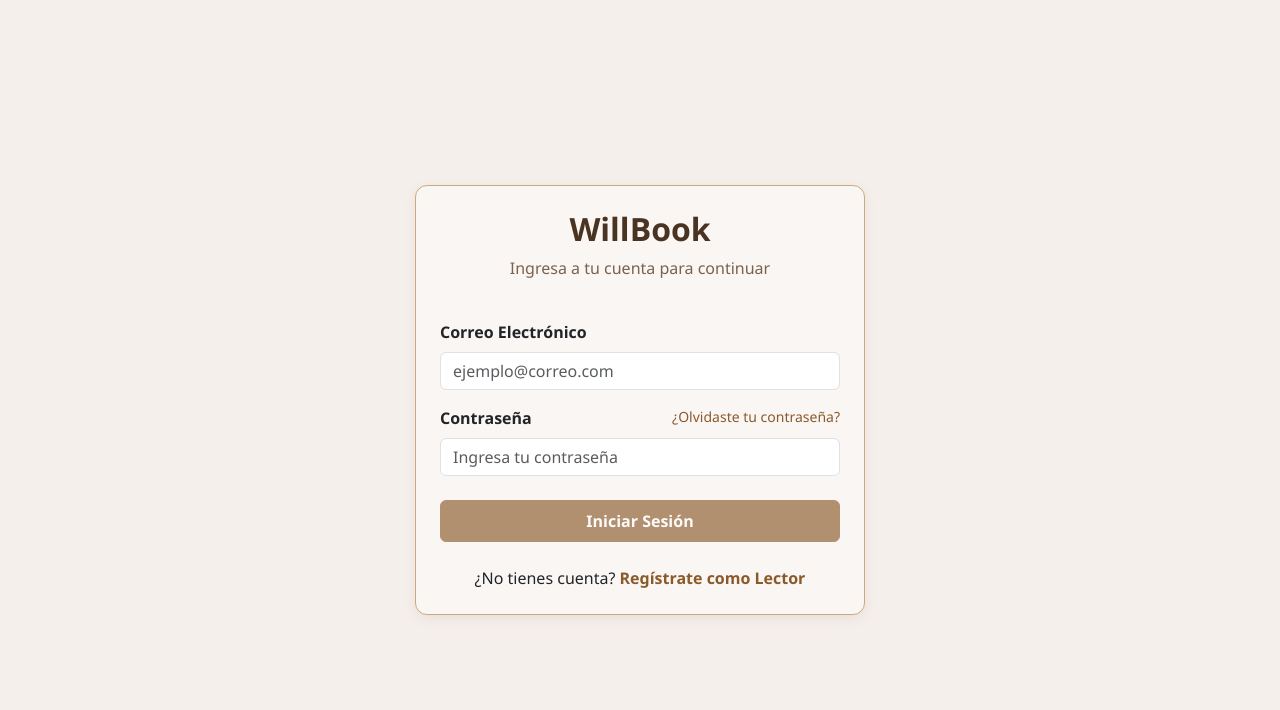
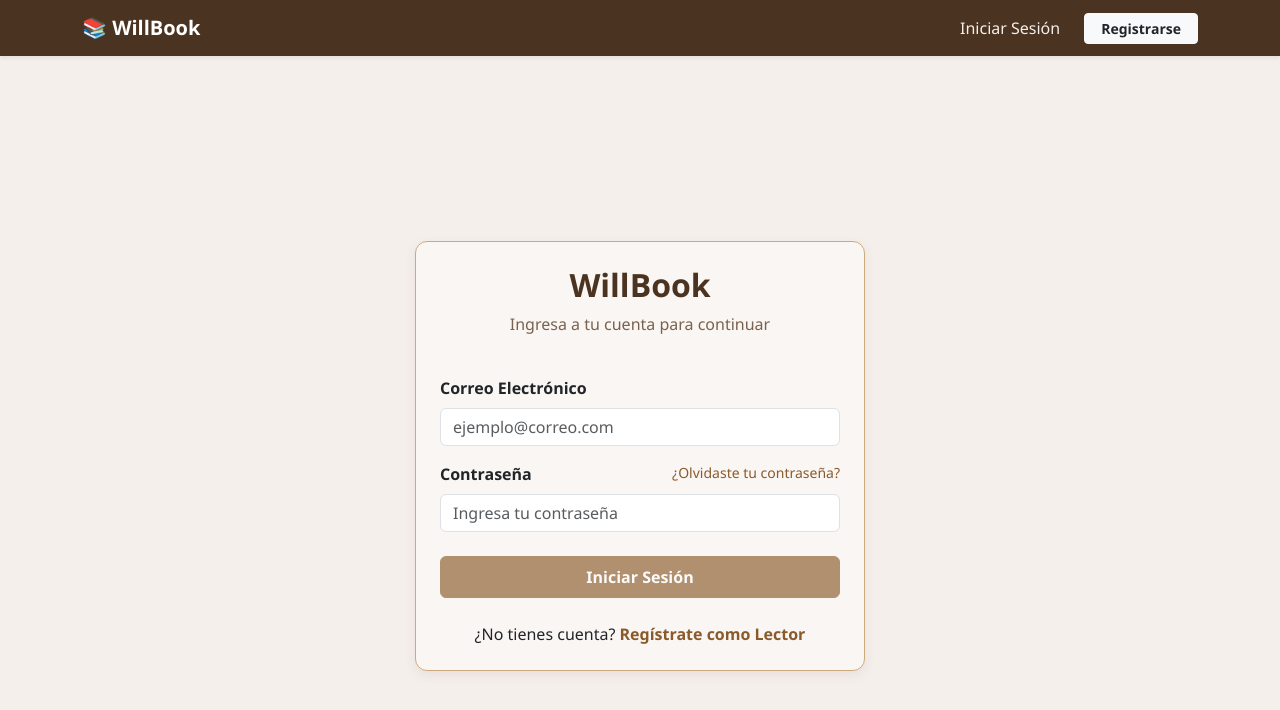
Before and after one commit to Emanuel-Gmz/willbook-frontend, an Angular app: page /auth/login in a window 1280 px wide. Shown: the top 710 px of the page. Built offline with nearby package versions, Linux system fonts and the light colour scheme.

Commit message:
Implementacion del Inicio y Menu de navegacion

```diff
--- a/src/app/app.html
+++ b/src/app/app.html
@@ -1 +1,5 @@
+<!-- Barra de navegación global -->
+<app-header></app-header>
+
+<!-- Contenedor dinámico de las rutas -->
 <router-outlet></router-outlet>
--- a/src/app/app.ts
+++ b/src/app/app.ts
@@ -1,12 +1,14 @@
-import { Component, signal } from '@angular/core';
+import { Component } from '@angular/core';
 import { RouterOutlet } from '@angular/router';
+import { HeaderComponent } from './core/layout/header/header.component';
 
 @Component({
-  imports: [RouterOutlet],
   selector: 'app-root',
-  styleUrl: './app.css',
+  standalone: true,
+  imports: [RouterOutlet, HeaderComponent],
   templateUrl: './app.html',
+  styleUrl: './app.css'
 })
 export class App {
-  protected readonly title = signal('willbook-frontend');
+  protected readonly title = 'willbook-frontend';
 }
--- /dev/null
+++ b/src/app/core/layout/header/header.component.css
@@ -0,0 +1,8 @@
+.nav-link {
+  color: #F5EFEB !important;
+  transition: opacity 0.2s;
+}
+.nav-link:hover, .nav-link.active {
+  opacity: 0.8;
+  font-weight: 600;
+}
--- /dev/null
+++ b/src/app/core/layout/header/header.component.html
@@ -0,0 +1,52 @@
+<nav class="navbar navbar-expand-lg navbar-dark shadow-sm" style="background-color: #4A3320;">
+  <div class="container">
+    <a class="navbar-brand fw-bold" routerLink="/catalogo">
+      📚 WillBook
+    </a>
+
+    <button class="navbar-toggler" type="button" data-bs-toggle="collapse" data-bs-target="#navbarNav">
+      <span class="navbar-toggler-icon"></span>
+    </button>
+
+    <div class="collapse navbar-collapse justify-content-end" id="navbarNav">
+      <ul class="navbar-nav align-items-center gap-3">
+
+        <!-- Si está autenticado -->
+        <ng-container *ngIf="authService.isAuthenticated()">
+
+          <!-- Opciones para Lector -->
+          <ng-container *ngIf="usuarioActual?.rol === 'LECTOR'">
+            <li class="nav-item">
+              <a class="nav-link" routerLink="/catalogo" routerLinkActive="active">Catálogo</a>
+            </li>
+            <li class="nav-item">
+              <a class="nav-link" routerLink="/mis-prestamos" routerLinkActive="active">Mis Préstamos</a>
+            </li>
+          </ng-container>
+
+          <!-- Saludo y Botón Salir -->
+          <li class="nav-item text-light small">
+            Hola, <span class="fw-bold">{{ usuarioActual?.nombreCompleto }}</span>
+          </li>
+
+          <li class="nav-item">
+            <button class="btn btn-outline-light btn-sm px-3" (click)="logout()">
+              Cerrar Sesión
+            </button>
+          </li>
+        </ng-container>
+
+        <!-- Si NO está autenticado -->
+        <ng-container *ngIf="!authService.isAuthenticated()">
+          <li class="nav-item">
+            <a class="nav-link" routerLink="/auth/login">Iniciar Sesión</a>
+          </li>
+          <li class="nav-item">
+            <a class="btn btn-light btn-sm text-dark fw-bold px-3" routerLink="/auth/register">Registrarse</a>
+          </li>
+        </ng-container>
+
+      </ul>
+    </div>
+  </div>
+</nav>
--- /dev/null
+++ b/src/app/core/layout/header/header.component.ts
@@ -0,0 +1,24 @@
+import { Component, inject } from '@angular/core';
+import { CommonModule } from '@angular/common';
+import { Router, RouterModule } from '@angular/router';
+import { AuthService } from '../../services/auth.service';
+
+@Component({
+  selector: 'app-header',
+  standalone: true,
+  imports: [CommonModule, RouterModule],
+  templateUrl: './header.component.html',
+  styleUrls: ['./header.component.css']
+})
+export class HeaderComponent {
+  public authService = inject(AuthService);
+  private router = inject(Router);
+
+  get usuarioActual() {
+    return this.authService.currentUserValue;
+  }
+
+  logout(): void {
+    this.authService.logout();
+  }
+}
--- a/src/app/core/layout/header/header.html
+++ /dev/null
@@ -1 +0,0 @@
-<p>header works!</p>
--- a/src/app/features/auth/login/login.component.ts
+++ b/src/app/features/auth/login/login.component.ts
@@ -31,7 +31,7 @@ export class LoginComponent {
       next: (response) => {
         // Redirección basada en el rol del usuario
         if (response.rol === 'LECTOR') {
-          this.router.navigate(['/home']);
+          this.router.navigate(['/catalogo']); // <-- Apuntamos directo al catálogo
         } else {
           this.router.navigate(['/admin/dashboard']);
         }
```
Also changed, not shown: src/app/core/layout/header/header.ts (deleted, +0 -9 lines), src/app/core/layout/header/header.css (deleted).
